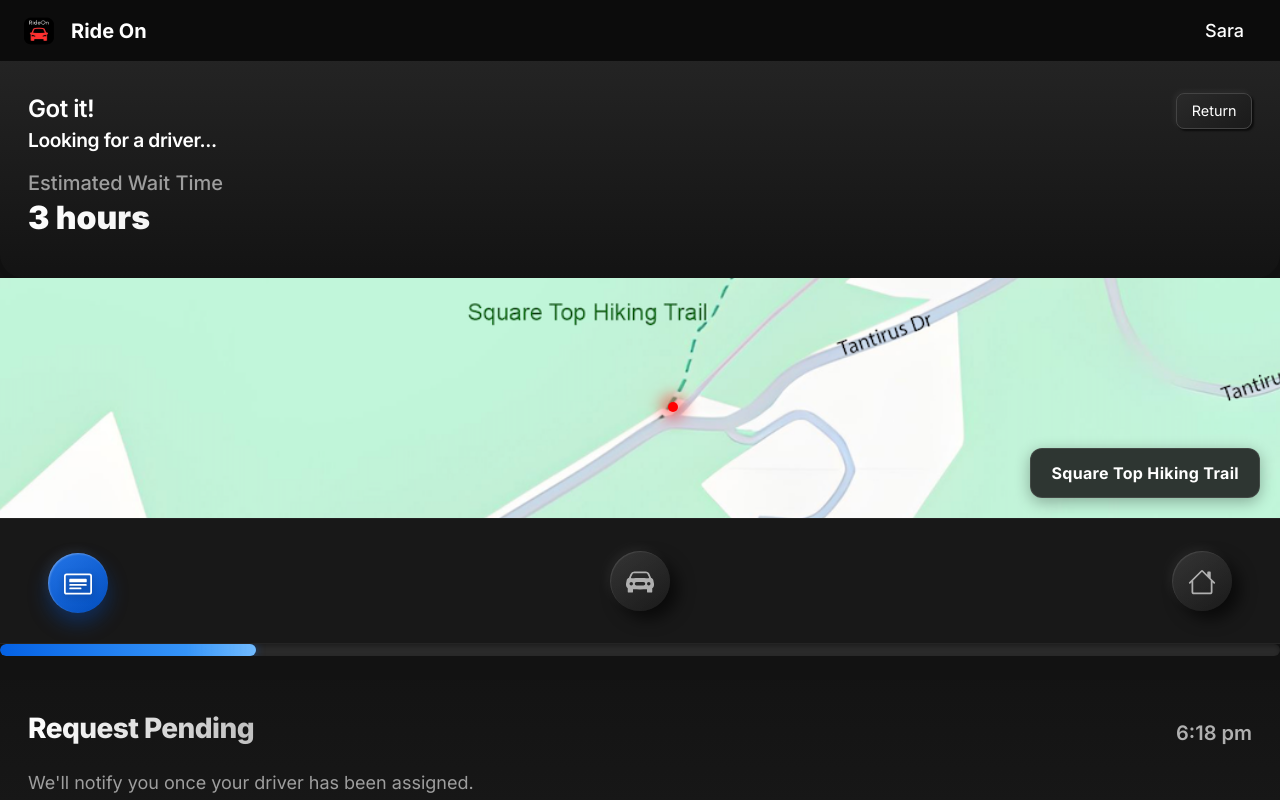
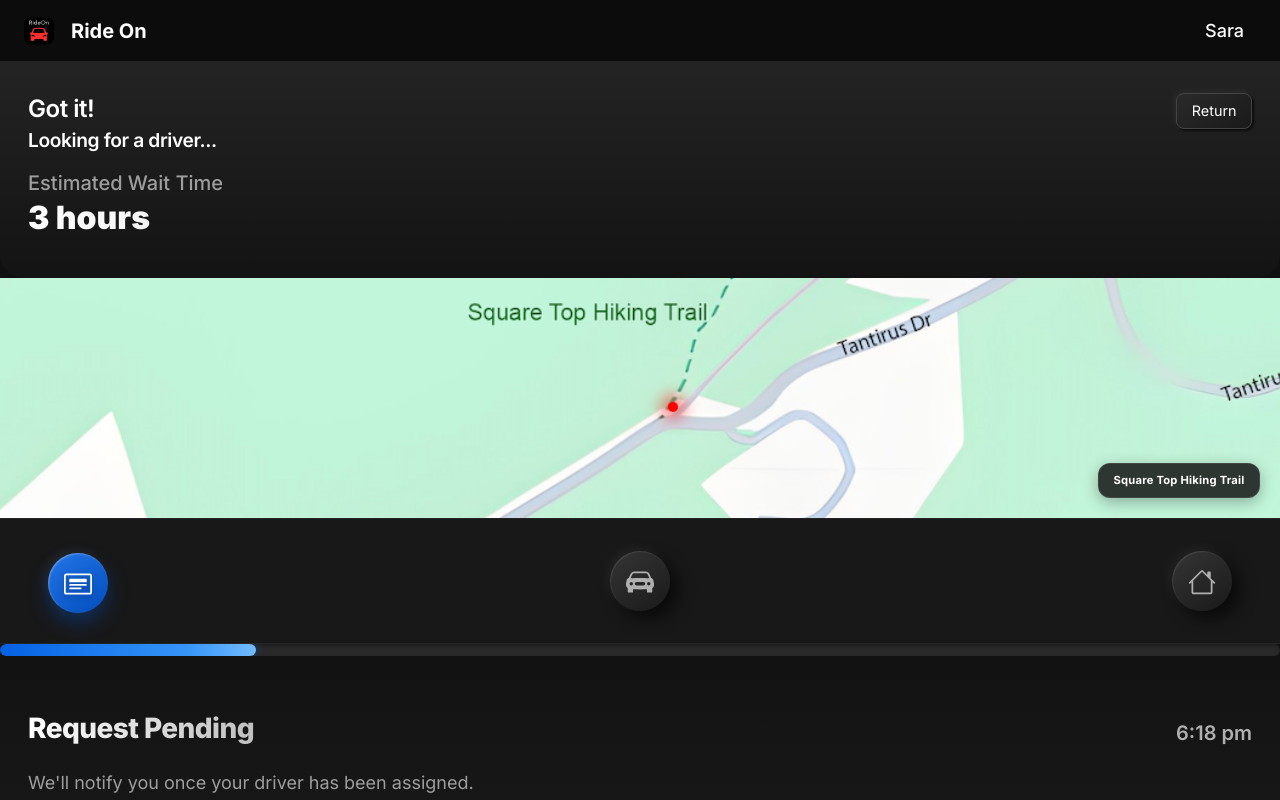
Before and after one commit to ellieishii/rideon, a Next.js app: page /confirmation in a window 1280 px wide. Built offline with nearby package versions, Linux system fonts and the light colour scheme.

Commit message:
Updated the font style

```diff
--- a/src/app/confirmation/style.css
+++ b/src/app/confirmation/style.css
@@ -111,7 +111,7 @@ body {
   right: 1.25rem;
   background: rgba(20, 20, 20, 0.85);
   color: white;
-  padding: 0.75rem 1.25rem;
+  padding: 0.5rem 0.9rem;
   border-radius: 0.75rem;
   box-shadow: 0 4px 15px rgba(0, 0, 0, 0.3);
   text-align: center;
@@ -119,6 +119,7 @@ body {
   border: 1px solid rgba(255, 255, 255, 0.1);
   transform: translateY(0);
   transition: transform 0.3s ease;
+  font-size: 0.7rem;
 }
 
 .address-badge:hover {
```
